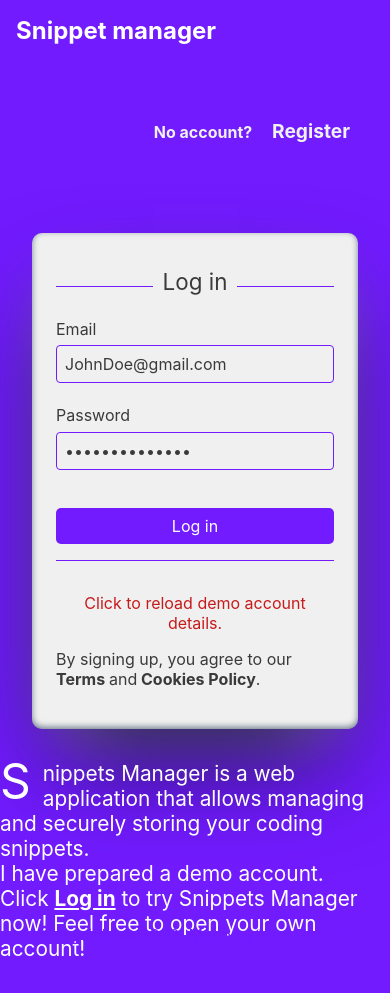
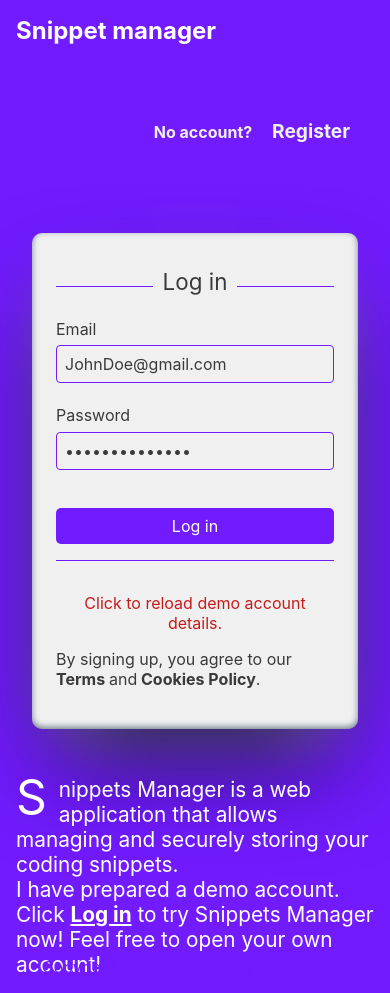
Before and after one commit to zioan/snippets-init-client, a React (Create React App) app: page / in a window 390 px wide. Before the commit the page ends 961 px from the top, so only its background shows below. Built offline with nearby package versions, Linux system fonts and the light colour scheme; no server answers.

Commit message:
another mobile fix

```diff
--- a/src/pages/Home.scss
+++ b/src/pages/Home.scss
@@ -78,6 +78,10 @@
       flex-direction: column-reverse;
       align-items: center;
       gap: 0;
+
+      .intro {
+        margin: 1rem;
+      }
     }
   }
 
@@ -94,12 +98,6 @@
       margin-bottom: 50px;
     }
 
-    .home {
-      .intro {
-        margin-top: 0;
-      }
-    }
-
     .code-img {
       display: none;
     }
```
